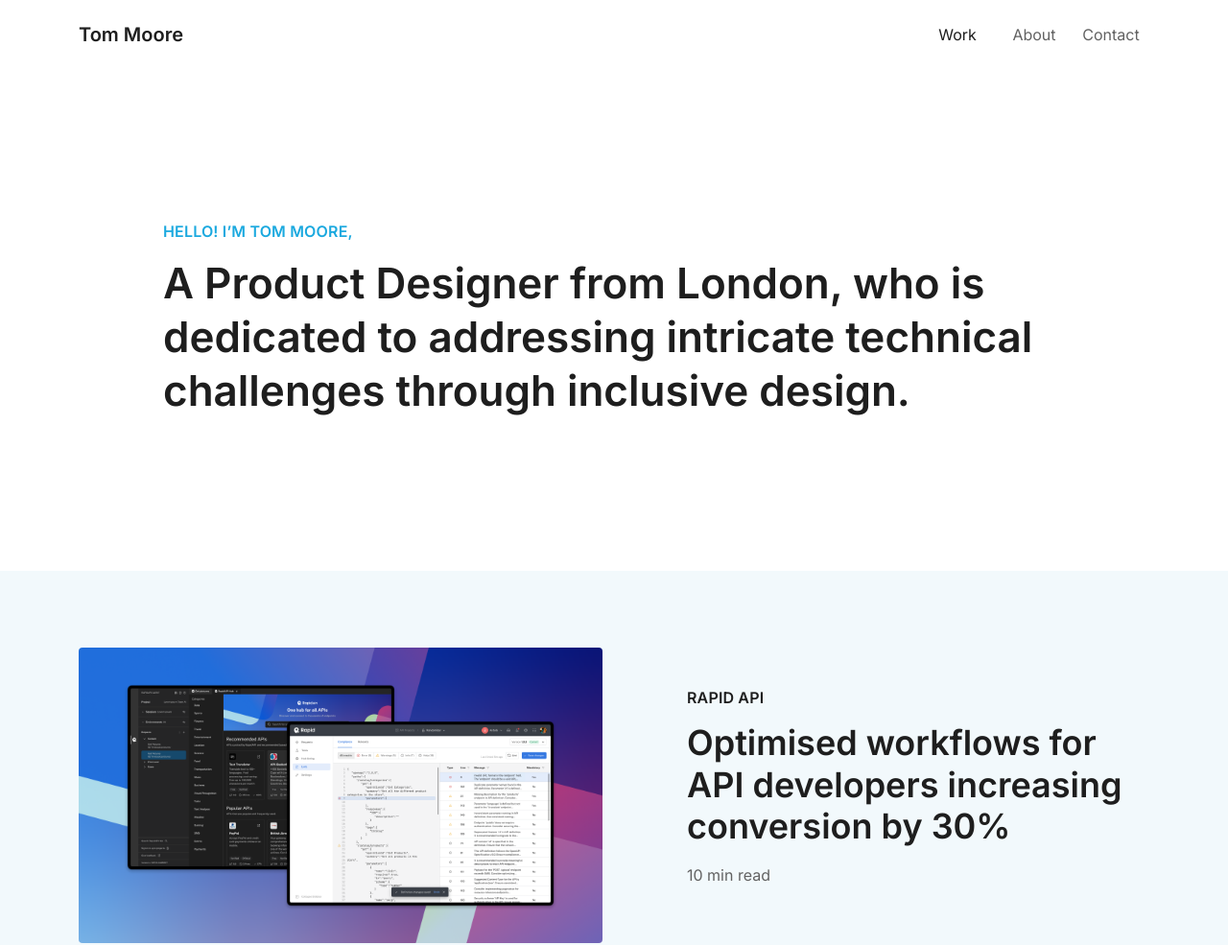
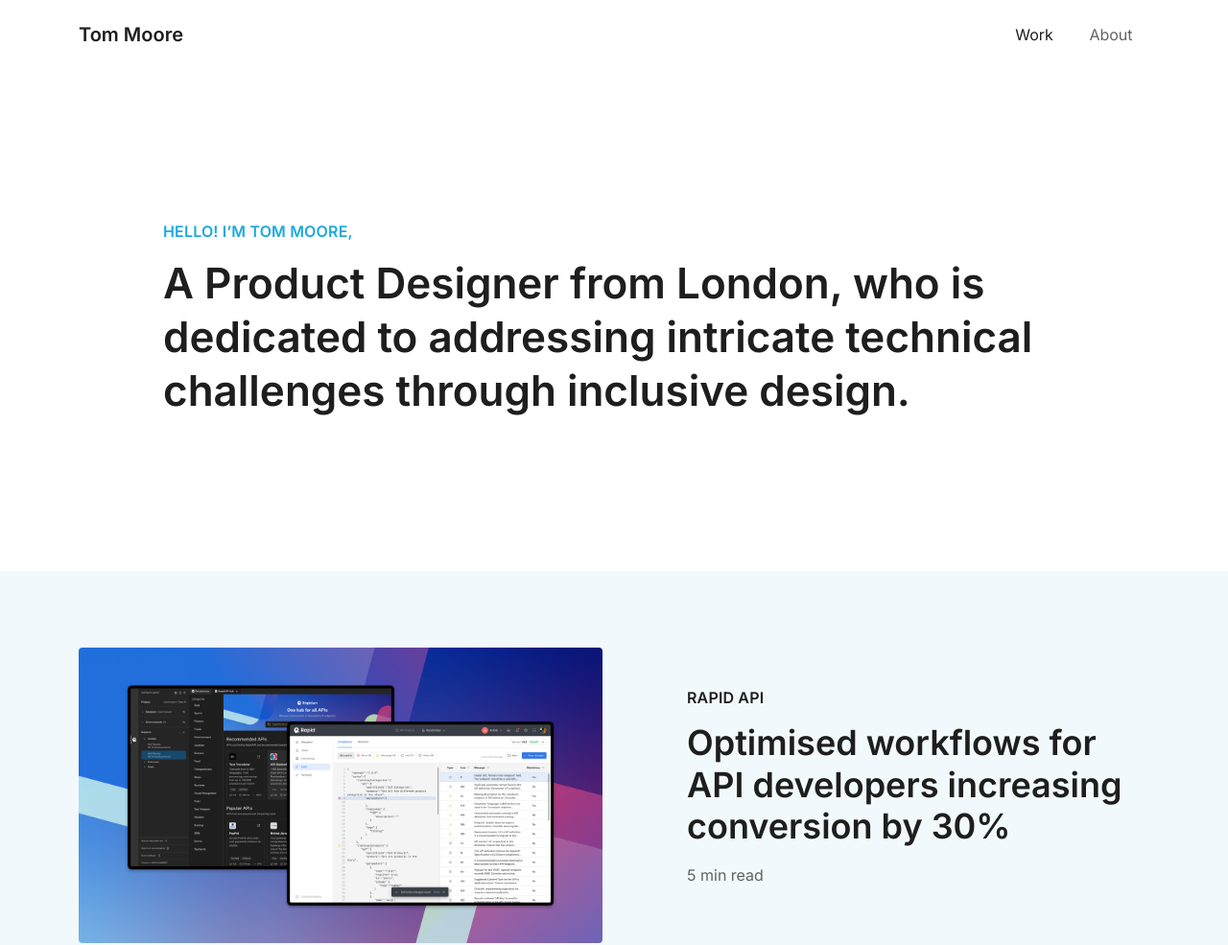
Before and after one commit to ummthomas/tommoore.co.uk, a plain HTML site: page index.html in a window 1280 px wide. Shown: the top 985 px of the page at 96% size. Drawn offline with nearby package versions, Linux system fonts and the light colour scheme.

Commit message:
img fix and nav tidy

```diff
--- a/index.html
+++ b/index.html
@@ -29,9 +29,6 @@
             <li class="nav-item">
               <a class="nav-link caption" href="about.html">About</a>
             </li>
-            <li class="nav-item">
-              <a class="nav-link caption" href="#">Contact</a>
-            </li>
           </ul>
         </div>
       </div>
@@ -58,7 +55,7 @@
                 <div class="card-body">
                   <h5 class="overline">Rapid API</h5>
                   <h2 class="headlinePrimary">Optimised workflows for API developers increasing conversion by 30%</h2>
-                  <p class="caption">10 min read</p>
+                  <p class="caption">5 min read</p>
                 </div>
               </div>
             </div>
```
Also changed, not shown: Rapid-api.html (+0 -3 lines), about.html (+0 -3 lines), rapid-api.html (+0 -3 lines), resources/images/rapid/hero.png (added), 5 other files.
